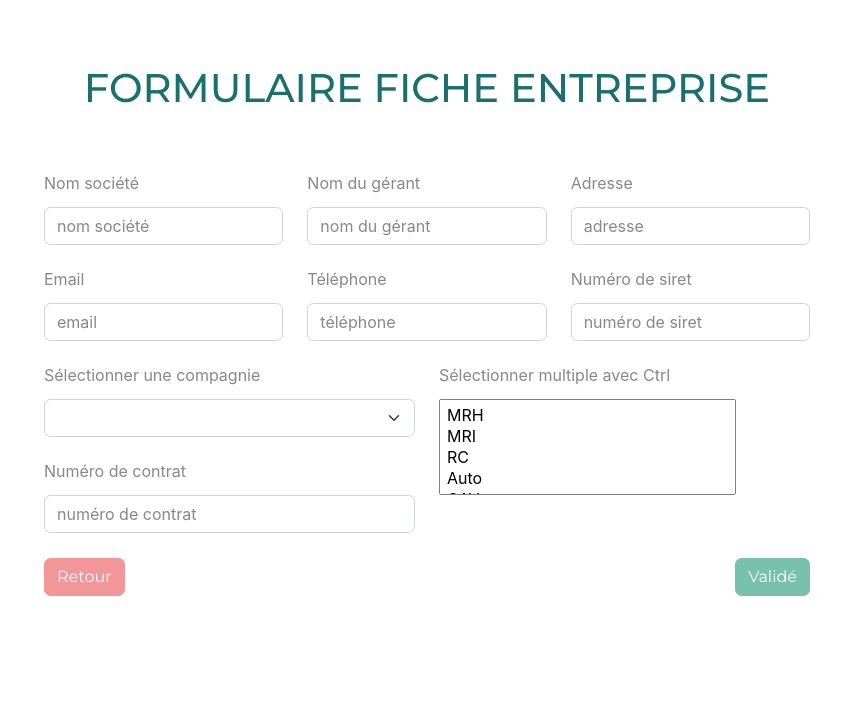
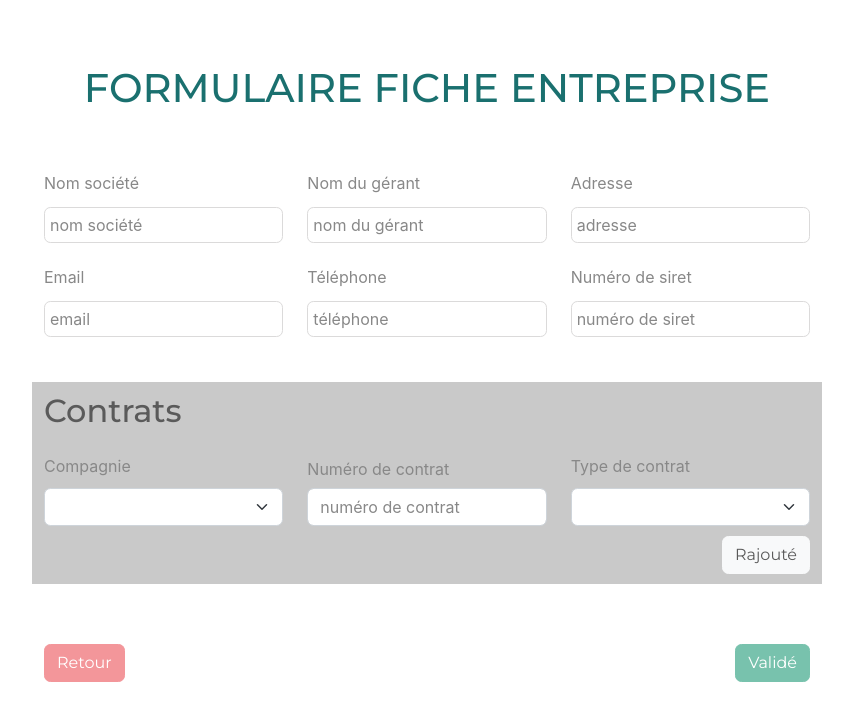
Before and after one commit to RRLB/JannelForm, a React (Create React App) app: page /#/formEnterprise in a window 1280 px wide. Shown: the top 720 px of the page, without its empty margins (214-1067 px from the left). Built offline with nearby package versions, Linux system fonts and the light colour scheme.

Commit message:
"modified FormEnterpris to implement changes contract form fields to take in a line as an array:";

```diff
--- a/src/App.css
+++ b/src/App.css
@@ -77,7 +77,6 @@ h1 {
 }
 h2 {
   text-align: left;
-
 }
 ul {
   list-style-type: none;
@@ -94,16 +93,14 @@ label {
   margin-top: 10px;
 }
 
-input,
-select,
-textarea {
+.mainInfo{
 
-  width: 80%;
+
   padding: 5px;
   margin: 5px 0;
   background-color: white;
   border-width: 1px;
-  border-color: gray;
+  border-color: rgb(219, 218, 218);
 
 }
 .btn-group {
@@ -111,3 +108,18 @@ textarea {
   justify-content: space-between;
   margin-top: 20px;
 }
+.col-control-label{
+  margin-bottom: 10px;
+  margin-top: 5px;
+  padding-top: 9px;
+}
+.contract{
+  background-color: rgb(201, 201, 201);
+  padding-bottom: 10px;
+
+}
+.addNew{
+  display: flex;
+  justify-content: end;
+  margin-bottom: 40px;
+}
--- a/src/FormEnterprise.js
+++ b/src/FormEnterprise.js
@@ -1,4 +1,3 @@
-
 import './App.css';
 import React, { useEffect, useState } from 'react';
 import axios from 'axios';
@@ -14,12 +13,15 @@ const FormEnterprise = ({ onFormSubmissionSuccess }) => {
     email: '',
     telephone: '',
     numero_siret: '',
+    formLines: [],
+
+  });
+  const [formLines, setFormLines] = useState([]);
+  const [newLine, setNewLine] = useState({
     compagnie: '',
     numero_contrat: '',
-    type_contrat: [],
-
+    type_contrat: '',
   });
-
   // Log all query parameters
   //These are both the same
   //This uses React hook which has the below function built in. it returns an object of params
@@ -29,26 +31,27 @@ const FormEnterprise = ({ onFormSubmissionSuccess }) => {
   //This is the JS function //run with this code in useEffect hook: queryParameters.forEach((value, key) => {console.log(`${key}: ${value}`);
   //Then return : let custom_t1 = queryParameters.get('custom_t1');
   const queryParameters = new URLSearchParams(window.location.search);
-  console.log(queryParameters); //returns values
+  // console.log(queryParameters); //returns values
 
   let ResId = queryParameters.get('resId');
-  console.log(ResId);
+  // console.log(ResId);
   //Set initial input values from params
-  const setInitialInputValues = (queryParams) => {
+  const setInitialInputValues = (queryParameters) => {
 
-    setFormData({
-      nom_societe: queryParams.get('nom_societe') || '',
-      nom_gerant: queryParams.get('nom_gerant') || '',
-      adresse: queryParams.get('custom_t2') || '',
-      email: queryParams.get('custom_t8') || '',
-      telephone: queryParams.get('custom_t7') || '',
-      numero_siret: queryParams.get('numero_siret') || '',
-      compagnie: [queryParameters.get('custom_n7')?.toLowerCase()] || '',//optional chaining if not null
-      type_contrat: (queryParameters.get('custom_n6')?.split(',') || []) //if null sets to empty array
-      .filter((value) => value.trim() !== '')
-      .map((value) => value.toLowerCase()) || '',
-      numero_contrat: queryParams.get('custom_t5') || ''
-    });
+    setFormData((prevData) => ({
+      ...prevData,
+      nom_societe: queryParameters.get('nom_societe') || '',
+      nom_gerant: queryParameters.get('nom_gerant') || '',
+      adresse: queryParameters.get('custom_t2') || '',
+      email: queryParameters.get('custom_t8') || '',
+      telephone: queryParameters.get('custom_t7') || '',
+      numero_siret: queryParameters.get('numero_siret') || '',
+      formLines: [], // Initialize formLines as an empty array
+    }));
+      // compagnie: (queryParameters.get('custom_n7')?.split(',') || []).filter((value) => value.trim() !== '').map((value) => value.toLowerCase()) || '',
+      // type_contrat: (queryParameters.get('custom_n6')?.split(',') || []).filter((value) => value.trim() !== '').map((value) => value.toLowerCase()) || '',
+      // numero_contrat: (queryParameters.get('custom_t5')?.split(',') || []).filter((value) => value.trim() !== '').map((value) => value.toLowerCase()) || '',
+
   };
 
   // useEffect to call setInitialInputValues on component mount and when searchParams changes
@@ -58,7 +61,7 @@ const FormEnterprise = ({ onFormSubmissionSuccess }) => {
       console.log(`${key}: ${value}`);
     });
   }, []);
-  console.log(formData);
+
 
   // Handle input change
   const handleInputChange = (e) => {
@@ -68,22 +71,53 @@ const FormEnterprise = ({ onFormSubmissionSuccess }) => {
   // Handle select change for company
 const handleSelectChangeOne = (e) => {
   const { name, value } = e.target;
-    setFormData({ ...formData, [name]: value });
+  setNewLine((prevLine) => ({ ...prevLine, [name]: value }));
 };
-  // Handle select change for multiple selec
-  const handleSelectChangeMultiple = (e) => {
-    const { name, value } = e.target;
-    //creates a new array selectedOptions -> contains the selected values from the dropdown
-    const selectedOptions = [...e.target.options].filter(o => o.selected).map(o => o.value);
-    //filters elements that are == selected // map creates new array based on the selected options
 
-    //updates formData => contains array of the selected options
-    setFormData({ ...formData, [name]: selectedOptions });
+const handleAddLine = () => {
+
+  // Create a new line using the current state of newLine
+  const lineToAdd = {
+    compagnie: newLine.compagnie,
+    numero_contrat: newLine.numero_contrat,
+    type_contrat: newLine.type_contrat,
   };
+
+  // Update formLines in formData using the callback function
+  setFormData((prevData) => {
+    const updatedFormLines = [...prevData.formLines, lineToAdd];
+    console.log(updatedFormLines); // Log the updated formLines
+    return {
+      ...prevData,
+      formLines: updatedFormLines,
+    };
+  });
+  // Use setFormLines to update the formLines state
+  setFormLines((prevLines) => [...prevLines, newLine]);
+
+  // Clear the newLine state for the next line
+  setNewLine({
+    compagnie: '',
+    numero_contrat: '',
+    type_contrat: '',
+  });
+
+};
+
+  // // Handle select change for multiple selec
+  // const handleSelectChangeMultiple = (e) => {
+  //   const { name, value } = e.target;
+  //   //creates a new array selectedOptions -> contains the selected values from the dropdown
+  //   const selectedOptions = [...e.target.options].filter(o => o.selected).map(o => o.value);
+  //   //filters elements that are == selected // map creates new array based on the selected options
+
+  //   //updates formData => contains array of the selected options
+  //   setFormData({ ...formData, [name]: selectedOptions });
+  // };
 
   // Handle submit change
   const handleSubmit = async () => {
-
+    // console.log(formData);
       axios.post("https://armoires.zeendoc.com/jannel/_ClientSpecific/41543/index.php", formData, { crossdomain: true, headers: {'Form': 'Entreprise', 'ResId': ResId} })
       .then(res=>{
         console.log(res);
@@ -120,7 +154,7 @@ const FormEnterprise = ({ onFormSubmissionSuccess }) => {
           <div className="form-group col-sm-12 col-md-6 col-lg-4">
             <label className="col-form-label">Nom société</label>
               <input
-                className="form-control" placeholder="nom société" id="inputDefault"
+                className="mainInfo form-control" placeholder="nom société" id="inputDefault"
                 type='text'
                 name='nom_societe'
                 value={formData.nom_societe}
@@ -131,7 +165,7 @@ const FormEnterprise = ({ onFormSubmissionSuccess }) => {
           <div className="form-group col-sm-12 col-md-6 col-lg-4">
             <label className="col-form-label">Nom du gérant</label>
               <input
-                className="form-control" placeholder="nom du gérant" id="inputDefault"
+                className="mainInfo form-control" placeholder="nom du gérant" id="inputDefault"
                 type='text'
                 name='nom_gerant'
                 value={formData.nom_gerant}
@@ -142,7 +176,7 @@ const FormEnterprise = ({ onFormSubmissionSuccess }) => {
           <div className="form-group col-sm-12 col-md-6 col-lg-4">
             <label className="col-form-label">Adresse</label>
               <input
-                className="form-control" placeholder="adresse" id="inputDefault"
+                className="mainInfo form-control" placeholder="adresse" id="inputDefault"
                 type='text'
                 name='adresse'
                 value={formData.adresse}
@@ -153,7 +187,7 @@ const FormEnterprise = ({ onFormSubmissionSuccess }) => {
           <div className="form-group col-sm-12 col-md-6 col-lg-4">
             <label className="col-form-label">Email</label>
               <input
-              className="form-control" id="exampleInputEmail1" aria-describedby="emailHelp" placeholder="email"
+              className="mainInfo form-control" id="exampleInputEmail1" aria-describedby="emailHelp" placeholder="email"
                 type='email'
                 name='email'
                 value={formData.email}
@@ -164,7 +198,7 @@ const FormEnterprise = ({ onFormSubmissionSuccess }) => {
           <div className="form-group col-sm-12 col-md-6 col-lg-4">
             <label className="col-form-label">Téléphone</label>
               <input
-                className="form-control" placeholder="téléphone" id="inputDefault"
+                className="mainInfo form-control" placeholder="téléphone" id="inputDefault"
                 type='number'
                 name='telephone'
                 value={formData.telephone}
@@ -175,7 +209,7 @@ const FormEnterprise = ({ onFormSubmissionSuccess }) => {
           <div className="form-group col-sm-12 col-md-6 col-lg-4">
             <label className="col-form-label">Numéro de siret</label>
               <input
-                className="form-control" placeholder="numéro de siret" id="inputDefault"
+                className="mainInfo form-control" placeholder="numéro de siret" id="inputDefault"
                 type='text'
                 name='numero_siret'
                 value={formData.numero_siret}
@@ -183,13 +217,15 @@ const FormEnterprise = ({ onFormSubmissionSuccess }) => {
               />
           </div>
 
-          <div className="form-group col-sm-12 col-md-6">
-            <label className="col-form-label">Sélectionner une compagnie</label>
+          <h2 className="contract" style={{ marginTop : 40, marginBottom : 0, paddingTop : 10 }} >Contrats</h2>
+          <div className="contract  col-sm-12 col-md-4">
+            <label className="col-control-label">Compagnie</label>
             <select
               name="compagnie"
-              value={formData.compagnie}
+              type="text"
+              value={newLine.compagnie}
+
               onChange={handleSelectChangeOne}
-
               className="form-select"
               id="exampleSelect1"
             >
@@ -197,27 +233,33 @@ const FormEnterprise = ({ onFormSubmissionSuccess }) => {
             <option value="axa">AXA</option>
             <option value="sampo">SAMPO</option>
             </select>
+          </div>
+
+          <div className=" contract col-sm-12 col-md-4">
             <label className="col-form-label">Numéro de contrat</label>
             <input
               className="form-control" placeholder="numéro de contrat" id="inputDefault"
               type='text'
               name='numero_contrat'
-                value={formData.numero_contrat}
-                onChange={handleInputChange}
+              value={newLine.numero_contrat}
+
+              onChange={handleSelectChangeOne}
             />
           </div>
 
-          <div className="form-group col-sm-12 col-md-6">
-            <label className="col-form-label">Sélectionner multiple avec Ctrl</label>
+          <div className=" contract col-sm-12 col-md-4">
+            <label className="col-control-label">Type de contrat</label>
             <select
               name="type_contrat"
-              type="select-multiple"
-              value={formData.type_contrat}
-              onChange={handleSelectChangeMultiple}
-              multiple={true}
+              type="text"
+              // value={formLines.type_contrat}
+              value={newLine.type_contrat}
+
+              onChange={handleSelectChangeOne}
+              className="form-select"
               id="exampleSelect2"
             >
-
+            <option value=""></option>
             <option value="mrh">MRH</option>
             <option value="mri">MRI</option>
             <option value="rc">RC</option>
@@ -232,7 +274,33 @@ const FormEnterprise = ({ onFormSubmissionSuccess }) => {
             </select>
           </div>
 
+          <div className='contract addNew'>
+            <button onClick={handleAddLine} className="btn btn-light" type="submit">Rajouté</button>
+          </div>
 
+          <div className='formLines'>
+
+            {formLines.length > 0 && (
+              <table className="table">
+                <thead>
+                  <tr>
+                    <th scope="col">Compagnie</th>
+                    <th scope="col">Numéro de contrat</th>
+                    <th scope="col">Type de contrat</th>
+                  </tr>
+                </thead>
+                <tbody>
+                  {formLines.map((line, index) => (
+                    <tr key={index}>
+                      <td>{line.compagnie.toUpperCase()}</td>
+                      <td>{line.numero_contrat.toUpperCase()}</td>
+                      <td>{line.type_contrat.toUpperCase()}</td>
+                    </tr>
+                  ))}
+                </tbody>
+              </table>
+            )}
+          </div>
 
         </div>
 
```
Lines whose indentation alone changed are shown as unchanged.
